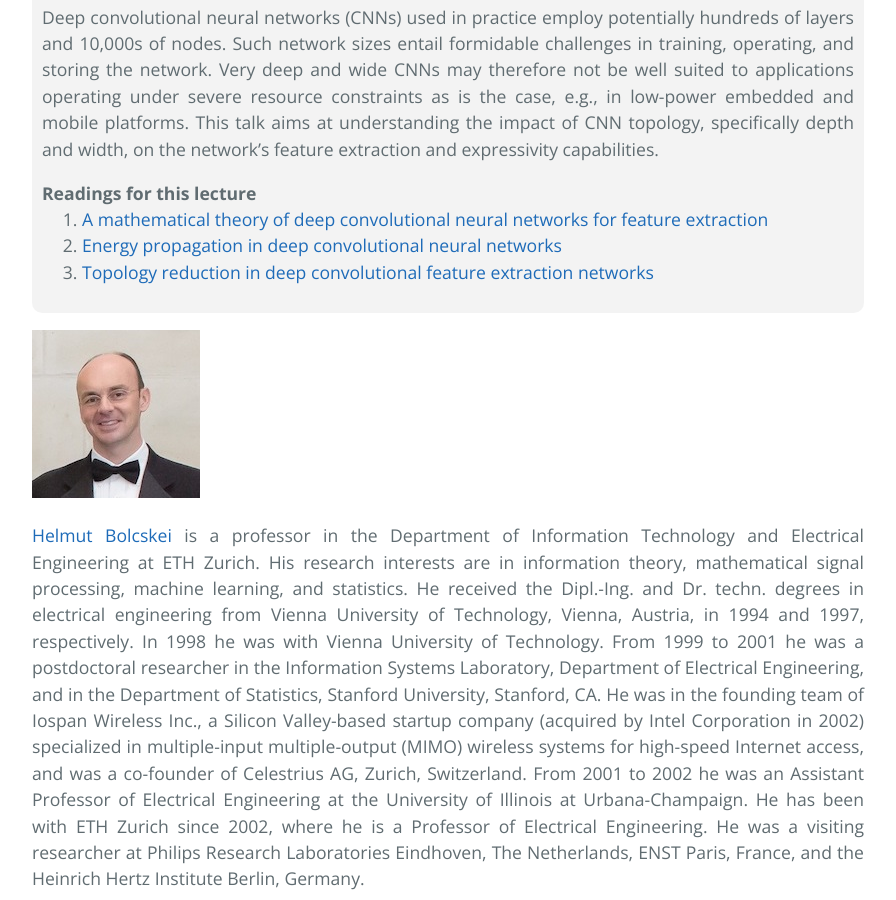
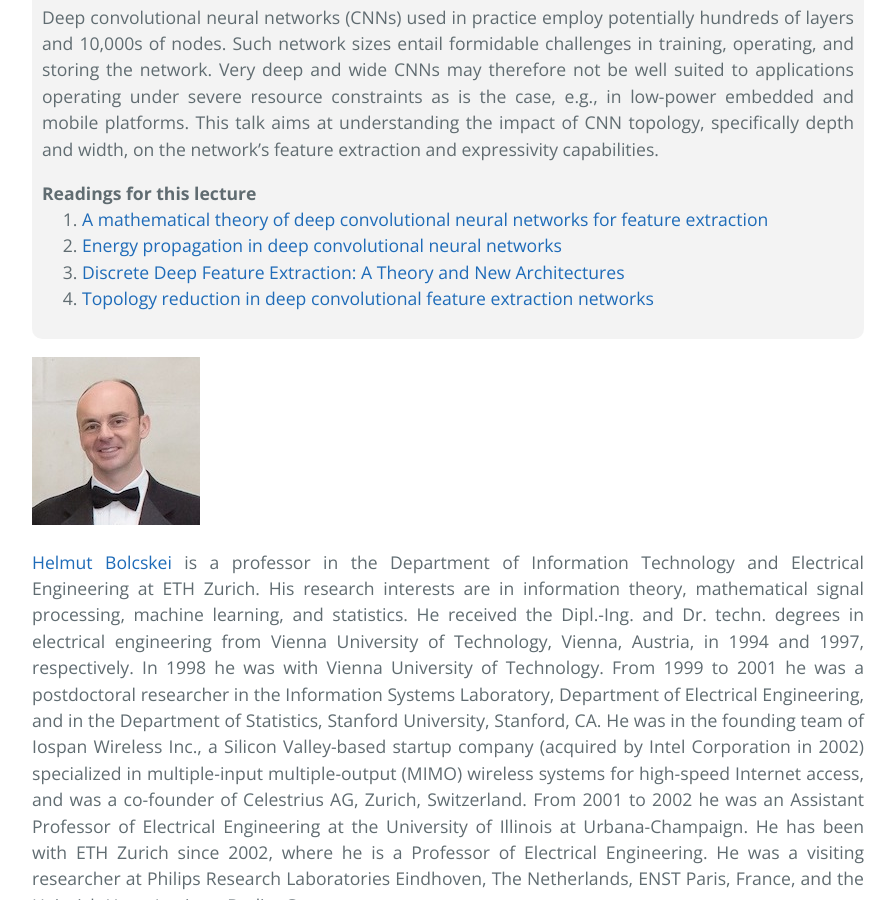
Before and after one commit to stats385/stats385.github.io, a Jekyll site: the page built from bolcskei_lecture.md, in a window 1280 px wide and 900 px high, scrolled down 399 px. Shown: the whole window, without its empty margins (192-1088 px from the left). Built offline with Jekyll 4.4.1, drawn with Linux system fonts in a browser that asks for light colours; our own code applies the rules of GitHub Pages for plain Markdown files; the repository's description, which GitHub fills in, is left out.

Commit message:
added bolcskei article

```diff
--- a/bolcskei_lecture.md
+++ b/bolcskei_lecture.md
@@ -11,6 +11,9 @@
     <li>
     <a href="https://www.nari.ee.ethz.ch/commth//pubs/files/Energy2017.pdf"> Energy propagation in deep convolutional neural networks </a>
     </li>
+<li>
+<a href="https://www.nari.ee.ethz.ch/commth//pubs/files/ICML2016.pdf"> Discrete Deep Feature Extraction: A Theory and New Architectures </a>
+</li>
     <li>
     <a href="https://www.nari.ee.ethz.ch/commth//pubs/files/SPIE2017.pdf"> Topology reduction in deep convolutional feature extraction networks </a>
     </li>
```
